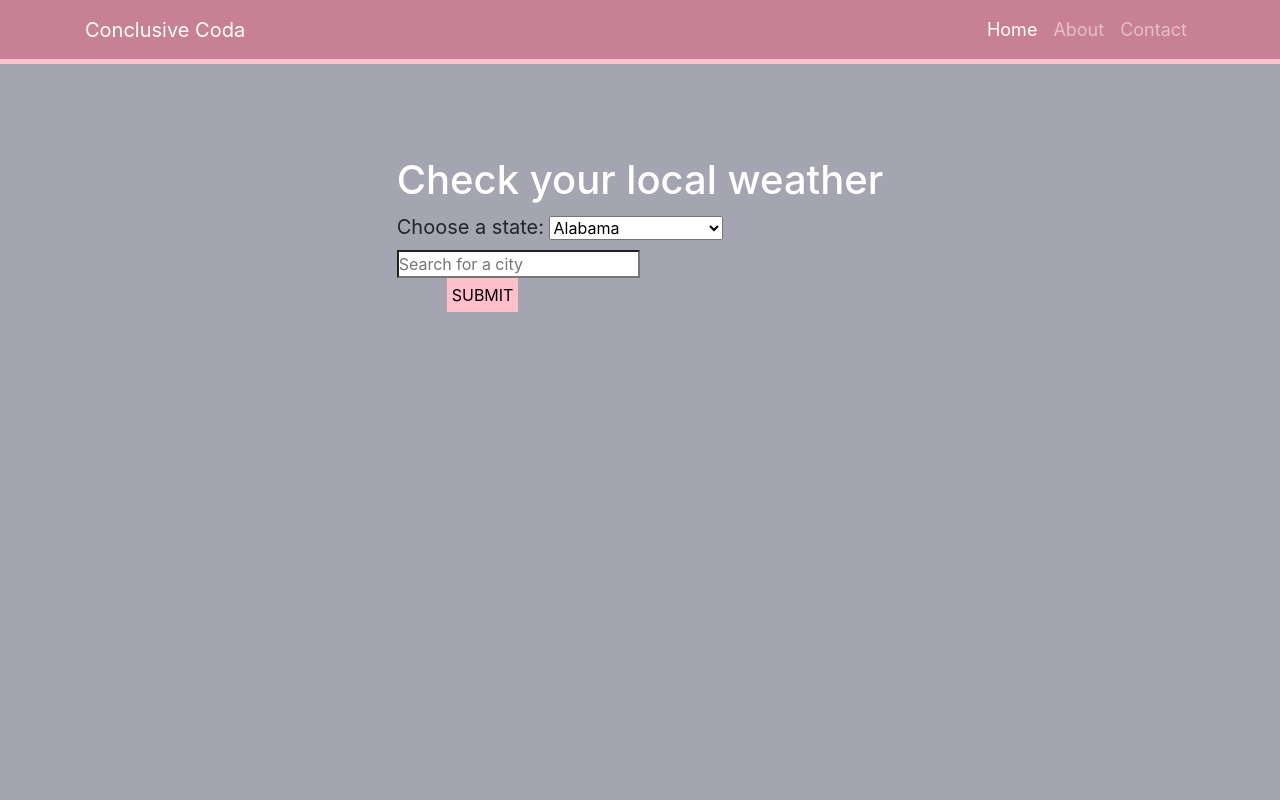
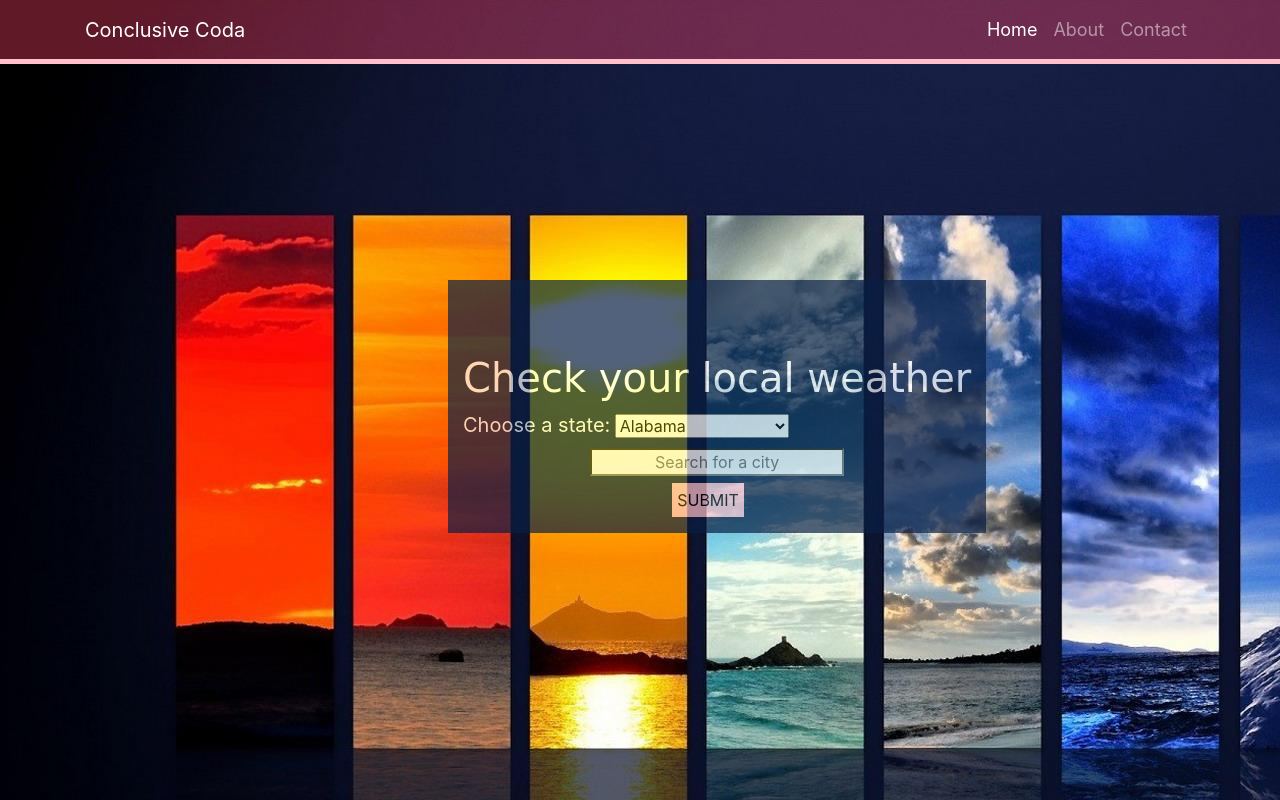
Before and after one commit to ChrisMiller83/Music-player, a website: page authorization_code/public/weather.html in a window 1280 px wide. Drawn offline with nearby package versions, Linux system fonts and the light colour scheme.

Commit message:
new changes

```diff
--- a/authorization_code/public/weather.html
+++ b/authorization_code/public/weather.html
@@ -13,6 +13,7 @@
     <title>Weather</title>
 </head>
 <body>
+  <div class="main-nav">
     <nav class="navbar navbar-expand-lg navbar-dark fixed-top">
             <div class="container">
               <a class="navbar-brand" href="homepage.html">Conclusive Coda</a>
@@ -35,12 +36,13 @@
               </div>
             </div>
           </nav>
-
-
+  </div>
+  <div class="main-weather">
     <section>
       <div class="container pt-4">
         <h1 class="heading">Check your local weather</h1>
-          <label for="stateCode">Choose a state:</label>
+        <form>
+        <label class="random-text" for="stateCode">Choose a state:</label>
           <select id="stateCode" name="stateCode">
             <option value="Alabama">Alabama</option>
             <option value="Alaska">Alaska</option>
@@ -94,7 +96,6 @@
             <option value="Wisconsin">Wisconsin</option>
             <option value="Wyoming">Wyoming</option>
           </select>
-          <form>
             <input id="cityInput" type="text" placeholder="Search for a city" autofocus>
             <p>
               <button id="button" type="submit">SUBMIT</button>
@@ -102,7 +103,7 @@
           </form>
         </div>
       </section>
-
+    </div>
       <div id="icon" class="container-fluid"></div>
 
       <p><br><br></p>
--- a/authorization_code/public/weather_app.css
+++ b/authorization_code/public/weather_app.css
@@ -7,7 +7,33 @@
   --darkred: #c3112d;
   --orange: #ff8c00;
 }
-
+body{
+  background-image: url(weatherpic.jpg);
+  background-repeat: no-repeat;
+  background-attachment: fixed;
+}
+.main-weather{
+  position: absolute;
+  left: 35%;
+  top: 35%;
+  background-color: #0a1f44;
+  opacity: .7;
+}
+#cityInput{
+  display: flex;
+  text-align: center;
+  margin-left: 25%;
+}
+#button{
+  margin-left: 39%;
+  margin-top: 7px;
+}
+.random-text{
+  color: white;
+}
+.heading{
+  font-family: cursive;
+}
 * {
   margin: 0;
   padding: 0;
```
Also changed, not shown: authorization_code/public/about.html (+2 -2 lines), authorization_code/public/contact.html (+1 -2 lines), authorization_code/public/weatherpic.jpg (added). Lines whose indentation alone changed are shown as unchanged.
